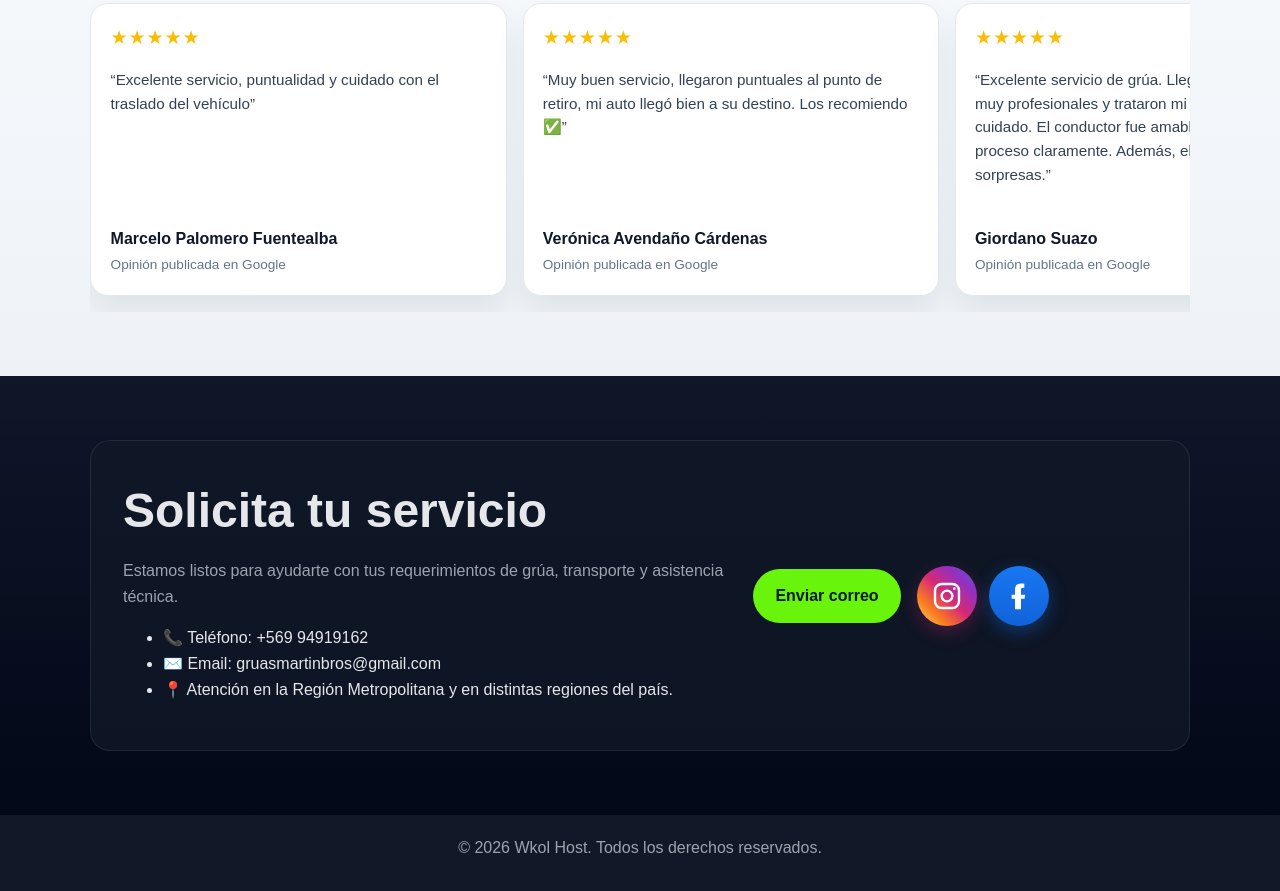
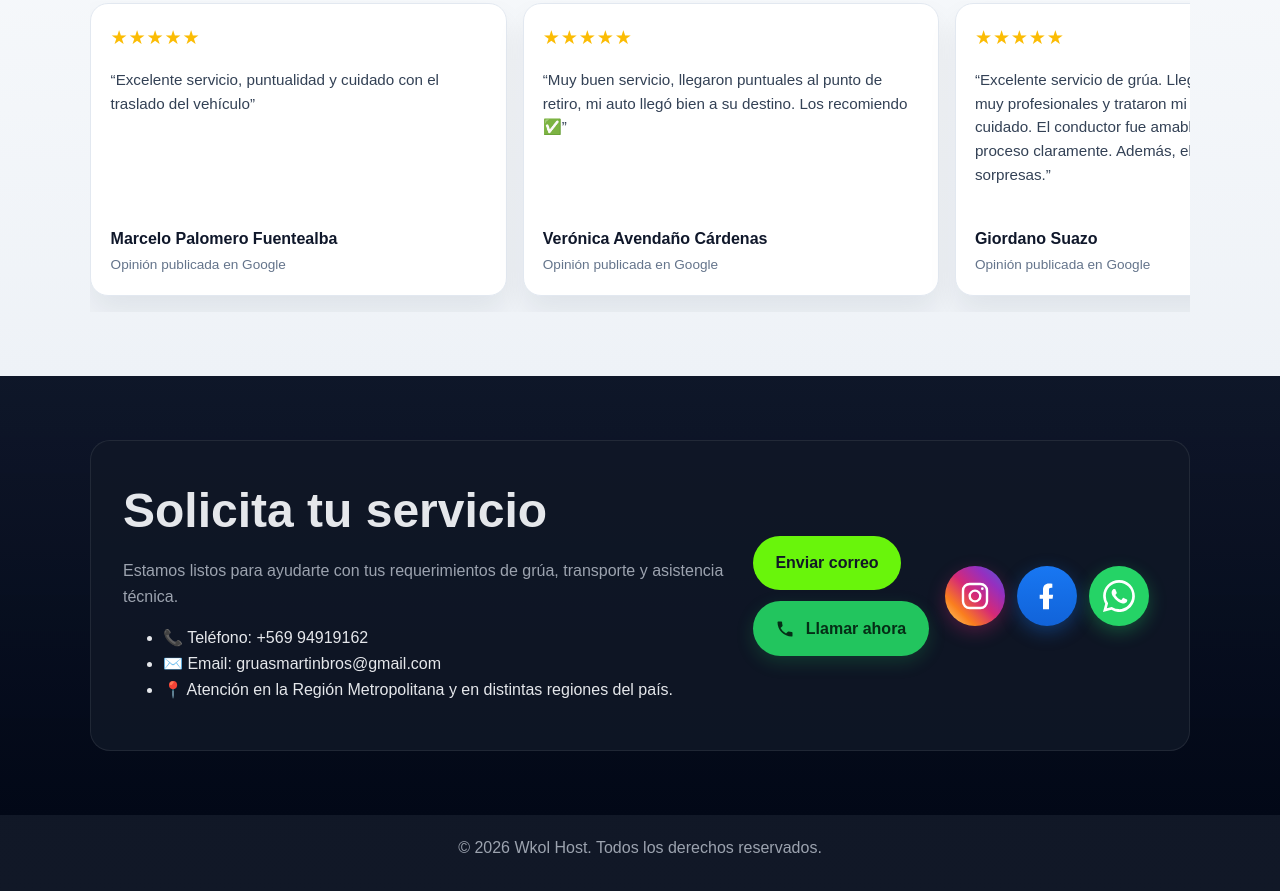
Before and after one commit to Shingewkol/Gruasmartinbros.github.io, a website: page index.html in a window 1280 px wide. Shown: the part 1649-2540 px from the top of the page. Drawn offline with Linux system fonts and the light colour scheme.

Commit message:
commit de llamar ahora
llamar ahora es una referecia para cuando busques llame directamente al numero de cualquier dispositivo android/IOS

```diff
--- a/index.html
+++ b/index.html
@@ -472,6 +472,33 @@
         gap: 1rem;
       }
 
+      .contact-action-buttons {
+        display: flex;
+        flex-direction: column;
+        align-items: flex-start;
+        gap: 0.7rem;
+      }
+
+      .btn-call {
+        display: inline-flex;
+        align-items: center;
+        gap: 0.65rem;
+        background: #22c55e;
+        color: #052e16;
+        box-shadow: 0 6px 18px rgba(34, 197, 94, 0.2);
+      }
+
+      .btn-call:hover {
+        background: #4ade80;
+        transform: translateY(-1px);
+      }
+
+      .btn-call svg {
+        width: 20px;
+        height: 20px;
+        fill: currentColor;
+      }
+
       .social-links {
         display: flex;
         align-items: center;
@@ -511,6 +538,11 @@
       .facebook-link {
         background: linear-gradient(180deg, #1877f2, #1163d9);
         box-shadow: 0 6px 18px rgba(24, 119, 242, 0.35);
+      }
+
+      .whatsapp-link {
+        background: #25d366;
+        box-shadow: 0 6px 18px rgba(37, 211, 102, 0.3);
       }
 
       .social-link svg {
@@ -735,9 +767,17 @@
             </ul>
           </div>
           <div class="contact-actions">
-            <a class="btn btn-primary" href="mailto:gruasmartinbros@gmail.com">
-              Enviar correo
-            </a>
+            <div class="contact-action-buttons">
+              <a class="btn btn-primary" href="mailto:gruasmartinbros@gmail.com">
+                Enviar correo
+              </a>
+              <a class="btn btn-call" href="tel:+56994919162">
+                <svg viewBox="0 0 24 24" aria-hidden="true">
+                  <path d="M6.62 10.79a15.05 15.05 0 0 0 6.59 6.59l2.2-2.2a1 1 0 0 1 1.01-.24c1.12.37 2.33.56 3.58.56a1 1 0 0 1 1 1V20a1 1 0 0 1-1 1C10.61 21 3 13.39 3 4a1 1 0 0 1 1-1h3.5a1 1 0 0 1 1 1c0 1.25.19 2.46.56 3.58a1 1 0 0 1-.25 1.01l-2.19 2.2Z"/>
+                </svg>
+                <span>Llamar ahora</span>
+              </a>
+            </div>
             <div class="social-links" aria-label="Redes sociales">
               <a
                 class="social-link instagram-link"
@@ -771,6 +811,18 @@
                   <path d="M13.5 22v-8h2.7l.4-3h-3.1V7.3c0-.9.3-1.5 1.6-1.5H16V2.8c-.3-.1-1.3-.2-2.6-.2-2.6 0-4.4 1.6-4.4 4.6V11H6.5v3h2.5v8h4.5Z"/>
                 </svg>
               </a>
+              <a
+                class="social-link whatsapp-link"
+                href="https://wa.me/56994919162"
+                target="_blank"
+                rel="noopener noreferrer"
+                aria-label="Contactar por WhatsApp"
+                title="WhatsApp"
+              >
+                <svg viewBox="0 0 24 24" aria-hidden="true">
+                  <path d="M20.52 3.48A11.84 11.84 0 0 0 12.01 0C5.47 0 .1 5.37.1 11.9c0 2.09.54 4.13 1.57 5.93L0 24l6.34-1.66a11.9 11.9 0 0 0 5.67 1.72h.01c6.54 0 11.9-5.37 11.9-11.9 0-3.18-1.24-6.17-3.4-8.68Zm-8.51 18.3h-.01a9.89 9.89 0 0 1-5.04-1.38l-.36-.21-3.76.98 1-3.66-.23-.38a9.8 9.8 0 0 1-1.5-5.2c0-5.44 4.43-9.86 9.9-9.86 2.64 0 5.13 1.03 7 2.88a9.77 9.77 0 0 1 2.88 7.04c0 5.44-4.43 9.86-9.88 9.86Zm5.42-7.38c-.29-.15-1.72-.85-1.99-.95-.26-.1-.45-.15-.64.15-.19.29-.73.95-.9 1.15-.17.19-.33.22-.61.07-.29-.15-1.2-.44-2.28-1.41-.84-.75-1.41-1.68-1.57-1.96-.17-.29-.02-.45.13-.59.13-.13.29-.33.44-.5.15-.17.2-.29.29-.48.1-.19.05-.36-.02-.5-.08-.15-.64-1.53-.88-2.1-.23-.55-.47-.47-.64-.48l-.54-.01c-.19 0-.5.07-.76.36-.26.29-1 .97-1 2.37 0 1.4 1.02 2.75 1.16 2.93.14.19 2 3.14 4.93 4.39.69.3 1.23.48 1.65.61.69.22 1.32.19 1.81.12.55-.08 1.72-.7 1.96-1.37.24-.68.24-1.26.17-1.38-.07-.12-.26-.2-.55-.35Z"/>
+                </svg>
+              </a>
             </div>
           </div>
         </div>
```
